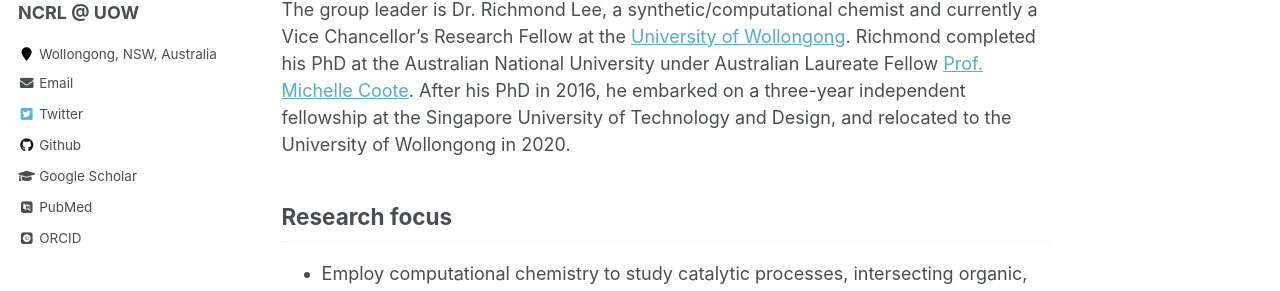
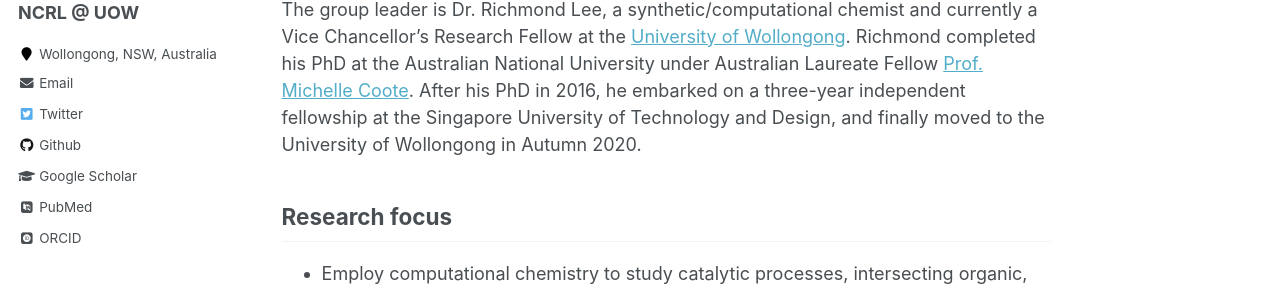
Before and after one commit to riclzh/chemrxn, a Jekyll site: the page built from _pages/about.md, in a window 1280 px wide and 952 px high. Shown: the part 260-551 px from the top of the window. Built offline with Jekyll 4.4.1, drawn with Linux system fonts in a browser that asks for light colours; some web fonts are replaced.

Commit message:
Update about.md

```diff
--- a/_pages/about.md
+++ b/_pages/about.md
@@ -9,7 +9,7 @@ redirect_from:
 ---
 About
 ---
-The group leader is Dr. Richmond Lee, a synthetic/computational chemist and currently a Vice Chancellor's Research Fellow at the [University of Wollongong](https://scholars.uow.edu.au/display/richmond_lee). Richmond completed his PhD at the Australian National University under Australian Laureate Fellow [Prof. Michelle Coote](https://rsc.anu.edu.au/~mcoote/). After his PhD in 2016, he embarked on a three-year independent fellowship at the Singapore University of Technology and Design, and relocated to the University of Wollongong in 2020.
+The group leader is Dr. Richmond Lee, a synthetic/computational chemist and currently a Vice Chancellor's Research Fellow at the [University of Wollongong](https://scholars.uow.edu.au/display/richmond_lee). Richmond completed his PhD at the Australian National University under Australian Laureate Fellow [Prof. Michelle Coote](https://rsc.anu.edu.au/~mcoote/). After his PhD in 2016, he embarked on a three-year independent fellowship at the Singapore University of Technology and Design, and finally moved to the University of Wollongong in Autumn 2020.
 
 Research focus
 ---
```
